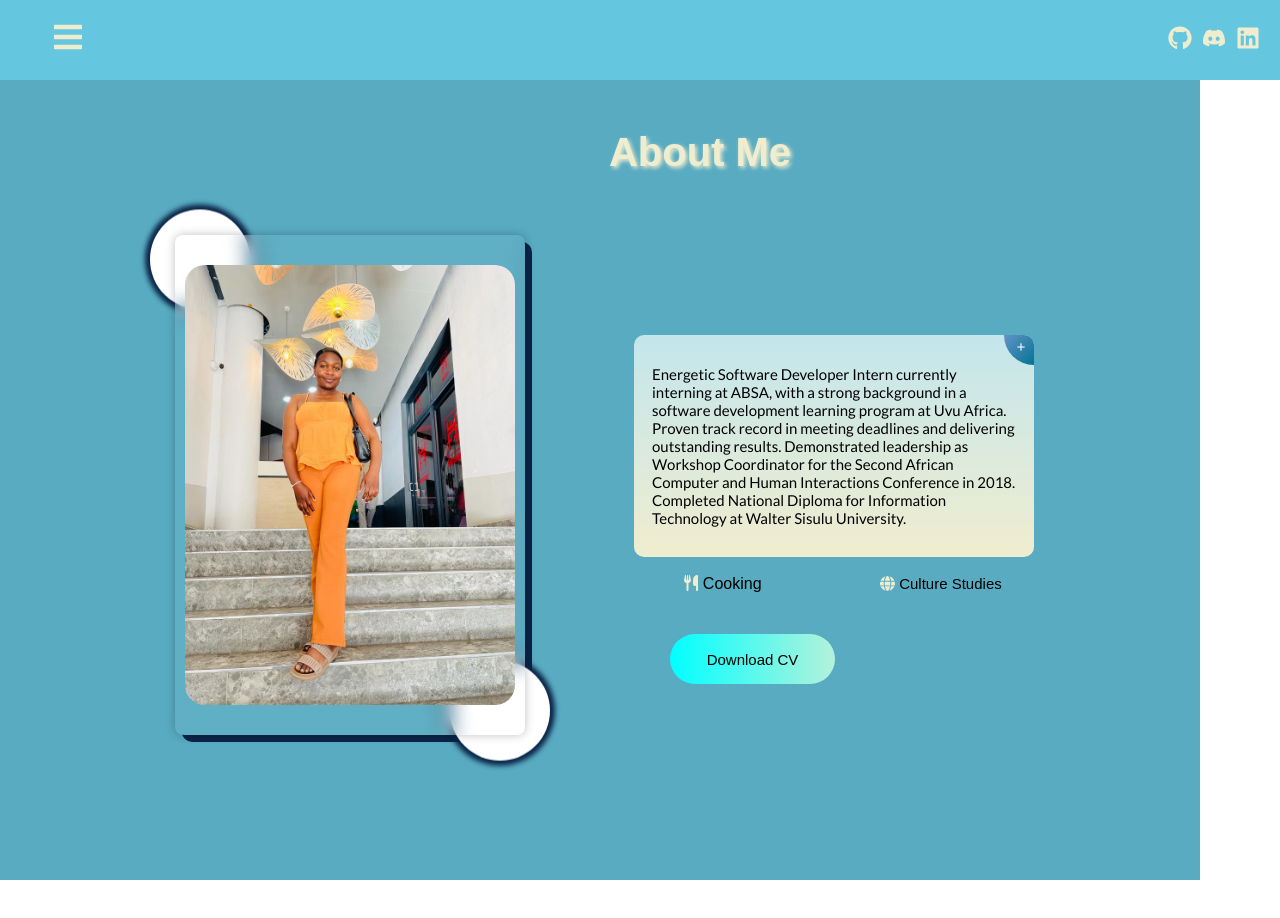
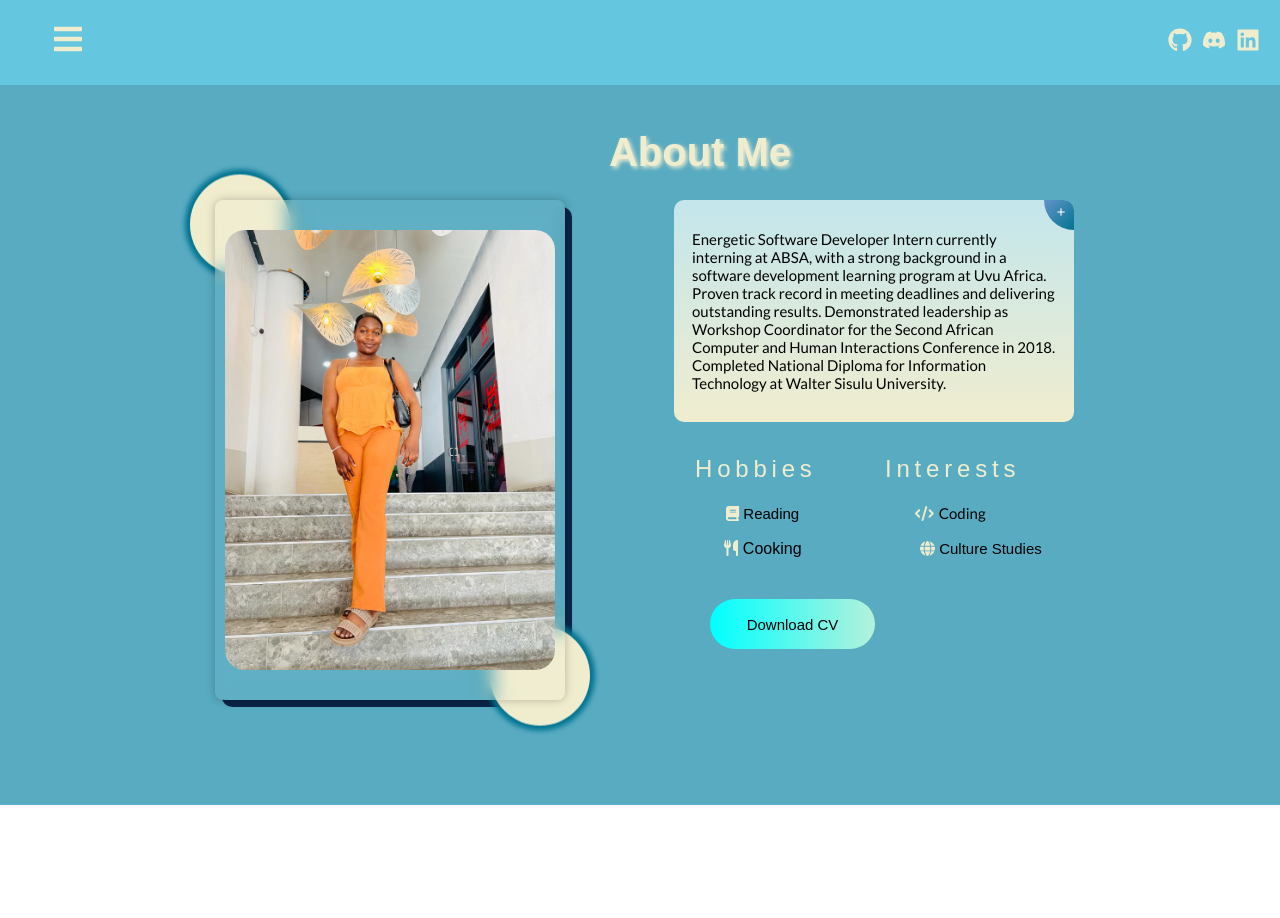
Before and after one commit to Sikhuphela/Port, a React (Create React App) app: page /about in a window 1280 px wide. Shown: the top 918 px of the page. Built offline with nearby package versions, Linux system fonts and the light colour scheme.

Commit message:
moved the skills bars to the right

```diff
--- a/src/Pages/About.css
+++ b/src/Pages/About.css
@@ -2,10 +2,7 @@
 .about {
   display: flex;
   flex-direction: column;
-  background-color: #58abc1;
-  min-height: 100vh;
-  padding: 20px;
-  width: 150vh;
+  background-color: #58ABC1;
 }
 
 .about .group {
@@ -53,10 +50,10 @@
 .circle {
   width: 100px;
   height: 100px;
-  background: white;
+  background: #f0edcf;
   border-radius: 50%;
   position: absolute;
-  box-shadow: 0px 0px 5px 5px #0b2447;
+  box-shadow: 0px 0px 5px 5px #027492;
   animation: move-up6 2s ease-in infinite alternate-reverse;
 }
 
@@ -292,6 +289,24 @@
     height: 265px;
     border-radius: 265px;
   }
+  .card {
+    display: block;
+    position: relative;
+    max-width: 400px;
+    max-height: 320px;
+    background-color: #f2f8f9;
+    font-size: 15px;
+    border-radius: 10px;
+    padding: 2em 1.2em;
+    margin-top: -500px;
+    text-decoration: none;
+    z-index: 0;
+    overflow: hidden;
+    background: linear-gradient(to bottom, #c3e6ec, #f0edcf);
+    font-family: Arial, Helvetica, sans-serif;
+  }
+
+
   .card-title {
     color: #262626;
     font-size: 1.5em;
@@ -332,23 +347,6 @@
     font-family: courier, sans;
   }
 
-
-  .card {
-    display: block;
-    position: relative;
-    max-width: 400px;
-    max-height: 320px;
-    background-color: #f2f8f9;
-    font-size: 15px;
-    border-radius: 10px;
-    padding: 2em 1.2em;
-    margin-top: -400px;
-    text-decoration: none;
-    z-index: 0;
-    overflow: hidden;
-    background: linear-gradient(to bottom, #c3e6ec, #f0edcf);
-    font-family: Arial, Helvetica, sans-serif;
-  }
 
 
 
--- a/src/Pages/Skills.css
+++ b/src/Pages/Skills.css
@@ -1,3 +1,8 @@
+.skills{
+  display: flex;
+  flex-direction: column;
+  background-color: #58ABC1;
+}
 .section {
     display: flex;
     flex-wrap: wrap;
@@ -7,8 +12,7 @@
     width: 550px;
     height: 500px;
     padding: 75px;
-
-    margin-left: 250px;
+    margin-left: 120px;
 
   }
 
--- a/src/components/Navbar.css
+++ b/src/components/Navbar.css
@@ -1,6 +1,6 @@
 .navbar{
     background-color:#64C6DF;
-    height:  80px;
+    height:  85px;
     display: flex;
     justify-content: space-between;
     align-items: center;
```
